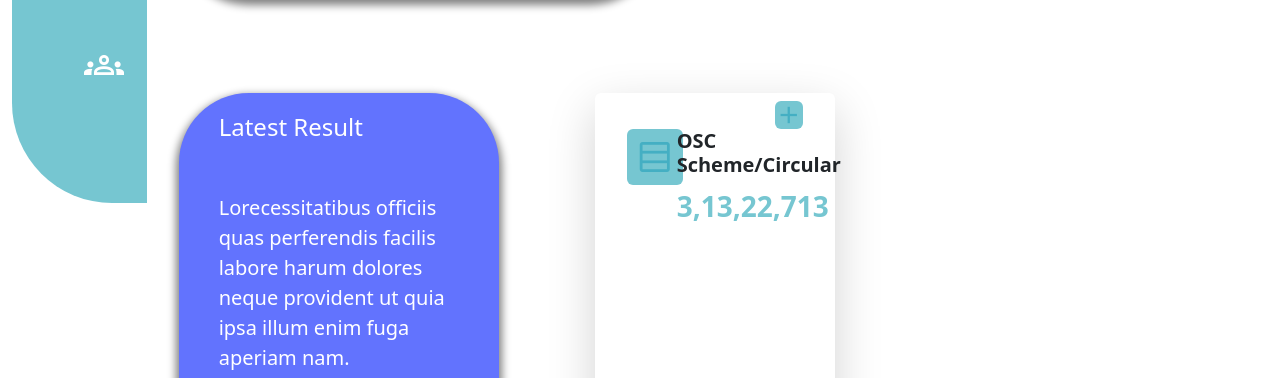
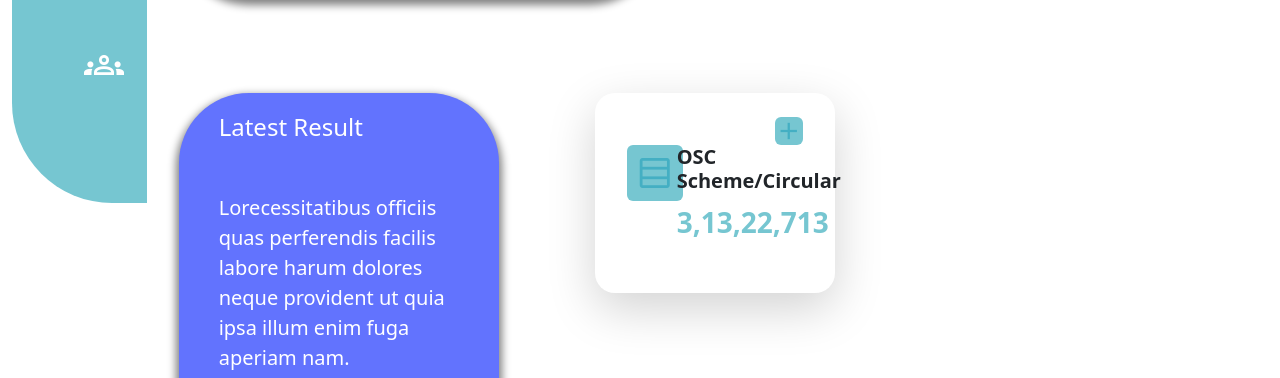
Before and after one commit to chauhanpkc/WCD, a plain HTML site: page index.html in a window 1280 px wide. Shown: the part 525-903 px from the top of the page. Drawn offline with nearby package versions, Linux system fonts and the light colour scheme.

Commit message:
small box

```diff
--- a/index.html
+++ b/index.html
@@ -107,8 +107,8 @@
 
                         </div>
                     </div>
-                    <div class="col-md-3 m-5 rounded shadow-lg">
-                        <div class="m-2 row">
+                    <div class="col-md-3 m-5 small-box shadow-lg">
+                        <div class="m-2 row mt-4">
                             <div class="">
                                 <i class="material-symbols-outlined rounded color fs-3 float-end" style="color: #44afc3;">
                                     add
--- a/style.css
+++ b/style.css
@@ -34,3 +34,7 @@ input{
   border-radius: 70px 70px 70px 70px;
   box-shadow: 0 5px 8px 3px gray;
 }
+.small-box{
+  border-radius: 20px 20px 20px 20px;
+  height: 200px;
+}
```
